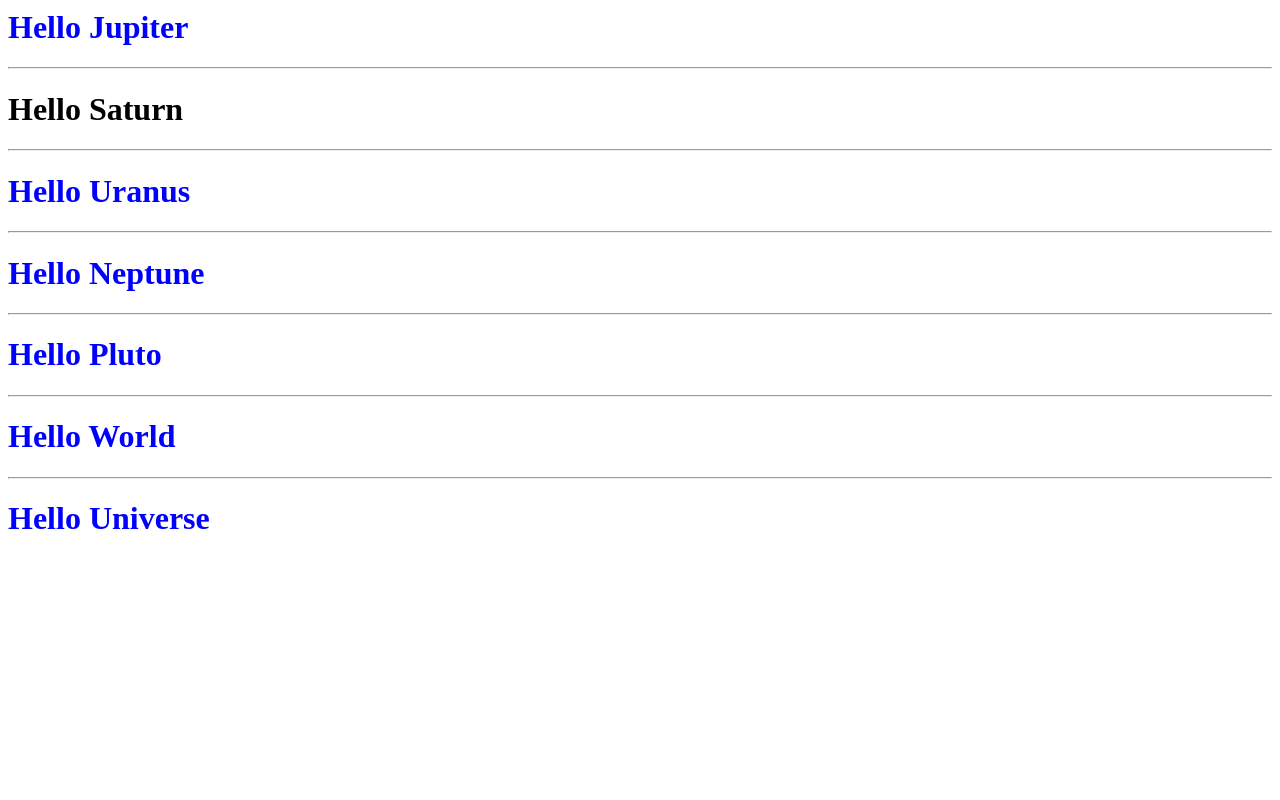
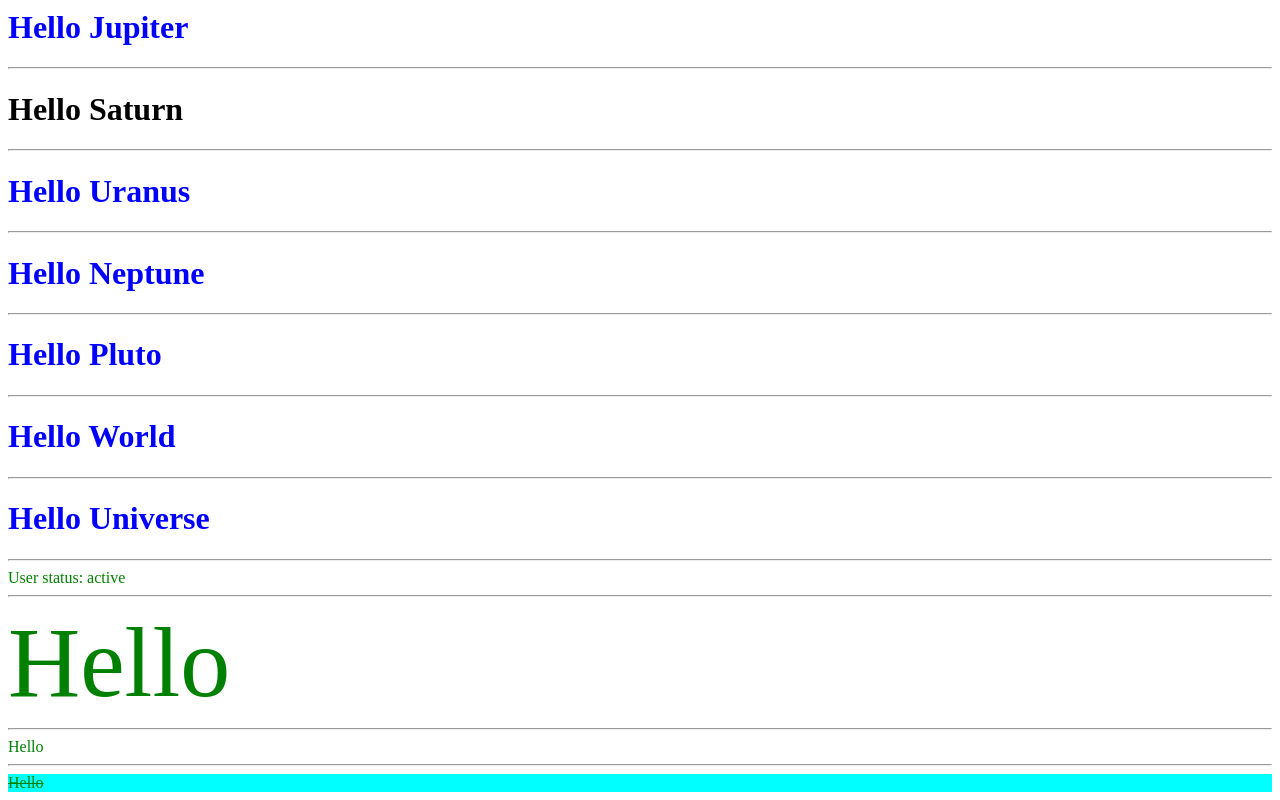
Before and after one commit to Jimi-Chhatrala/angular-tutorial-pm, an Angular app: page / in a window 1280 px wide. Shown: the part 340-1140 px from the top of the page. Before the commit the page ends 899 px from the top, so only its background shows below. Built offline with nearby package versions, Linux system fonts and the light colour scheme.

Commit message:
6-angular-ngclass-directive

```diff
--- a/src/app/app.css
+++ b/src/app/app.css
@@ -5,3 +5,27 @@
 .myWriting {
   font-family: cooper;
 }
+
+.active {
+  color: green;
+}
+
+.inactive {
+  color: gray;
+}
+
+.blocked {
+  color: red;
+}
+
+.large {
+  font-size: 100px;
+}
+
+.card {
+  background-color: aqua;
+}
+
+.error {
+  text-decoration: line-through;
+}
--- a/src/app/app.html
+++ b/src/app/app.html
@@ -19,3 +19,27 @@
 <h1 [ngClass]="myNewClass">Hello World</h1>
 <hr />
 <h1 ngClass="myColor myWriting">Hello Universe</h1>
+<hr />
+<div
+  [ngClass]="{
+    active: status === 'active',
+    inactive: status === 'inactive',
+    blocked: status === 'blocked',
+  }"
+>
+  User status: {{ status }}
+</div>
+<hr />
+<div [ngClass]="classes">Hello</div>
+<hr />
+<div [ngClass]="isActive ? 'active' : 'inactive'">Hello</div>
+<hr />
+<div
+  class="card"
+  [ngClass]="{
+    active: isActive,
+    error: isError,
+  }"
+>
+  Hello
+</div>
--- a/src/app/app.ts
+++ b/src/app/app.ts
@@ -13,6 +13,12 @@ export class App {
   public cssClass = 'myColor myWriting';
   public cssArray = ['myColor', 'myWriting'];
   public myNewClass = new myClass();
+  status = 'active';
+  isActive = true;
+  size = 'large';
+
+  classes = [this.isActive ? 'active' : 'inactive', this.size];
+  isError = true;
 }
 
 class myClass {
```
